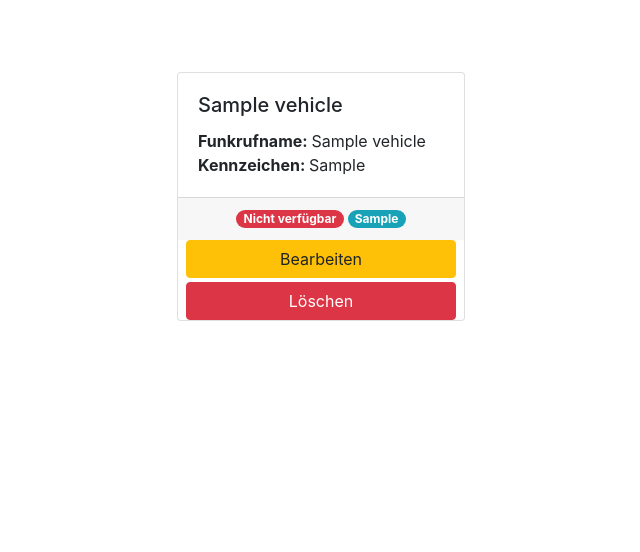
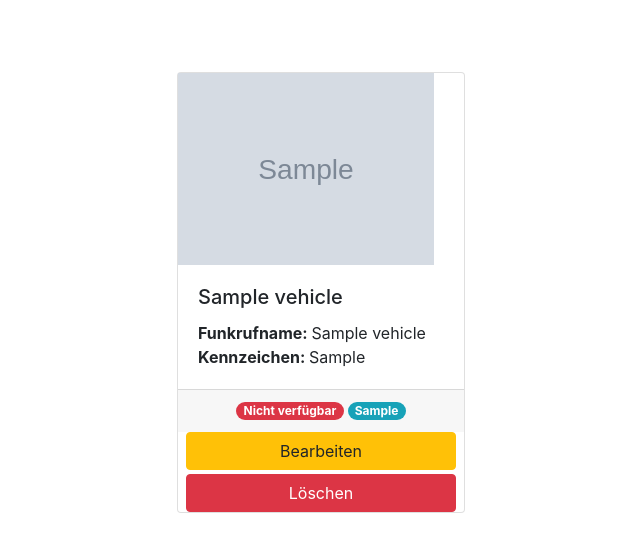
Before and after one commit to Korkmatik/SanPlan, a Django app: page /vehicles/ in a window 1280 px wide. Shown: the part 56-608 px from the top of the page, without its empty margins (323-963 px from the left). Run offline with Django 3.2, Linux system fonts and the light colour scheme; a user stored in the database is signed in; tables that the repository leaves empty hold one stand-in row (values such as "Sample post"); grey boxes marked "Sample" are stand-in pictures; parts of the project's set-up code (start-up, migrations or seed data) failed here and were passed over; some libraries are stand-ins or nearby versions.

Commit message:
Added vehicle image

```diff
--- a/web/vehicles/templates/vehicles/index.html
+++ b/web/vehicles/templates/vehicles/index.html
@@ -6,6 +6,9 @@
     <div class="d-flex flex-row flex-wrap justify-content-center">
     {% for vehicle in vehicles %}
     <div class="card ml-2 mt-4 mb-2" style="width: 18rem;">
+      {% if vehicle.image %}
+        <img style="width: 16rem;" src="{{ vehicle.image.url }}" alt="Bild des Fahrzeuges">
+      {% endif %}
       <div class="card-body">
             <h5 class="card-title">
                 {% if vehicle.has_name %}
```
